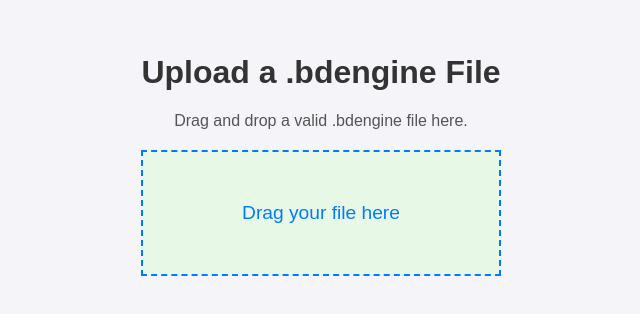
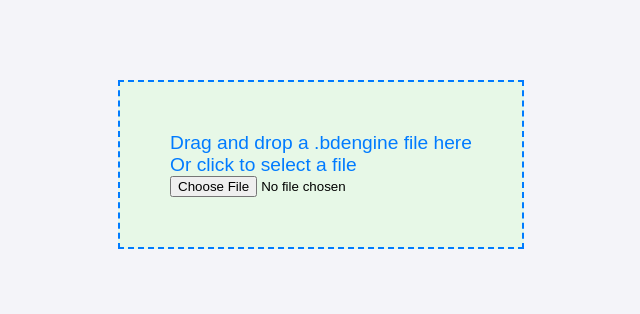
Before and after one commit to bloxxxx/BlockDisplay2DF, a plain HTML site: page index.html in a window 1280 px wide. Shown: the part 246-560 px from the top of the page, without its empty margins (319-959 px from the left). Drawn offline with Linux system fonts and the light colour scheme.

Commit message:
Update index.html

```diff
--- a/index.html
+++ b/index.html
@@ -3,19 +3,17 @@
 <head>
     <meta charset="UTF-8">
     <meta name="viewport" content="width=device-width, initial-scale=1.0">
-    <title>File Upload & Decompress</title>
+    <title>File Upload</title>
     <link rel="stylesheet" href="style.css">
 </head>
 <body>
-    <div class="container">
-        <h1>Upload a .bdengine File</h1>
-        <p id="status">Drag and drop a valid .bdengine file here.</p>
-        <div id="drop-area" class="drop-area">
-            <p>Drag your file here</p>
-        </div>
-        <script src="https://cdnjs.cloudflare.com/ajax/libs/pako/2.0.4/pako.min.js"></script>
-        <script src="script.js"></script>
-        <script src="index.js"></script>
+    <div id="drop-area" class="drop-area">
+        <p>Drag and drop a .bdengine file here</p>
+        <p>Or click to select a file</p>
+        <input type="file" id="file-input" class="file-input" />
     </div>
+    <div id="status"></div>
+
+    <script src="script.js"></script>
 </body>
 </html>
```
